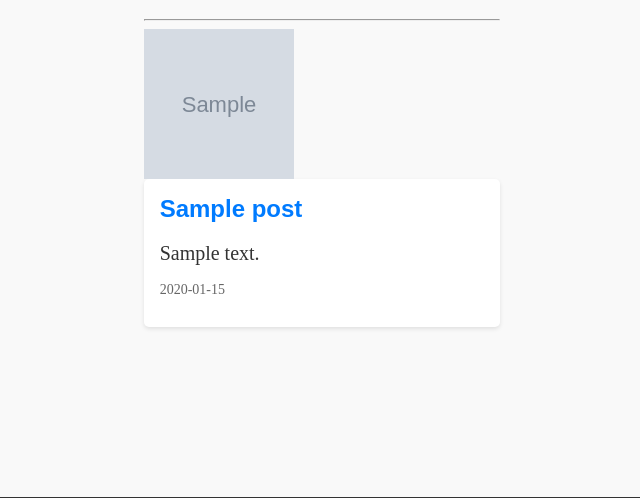
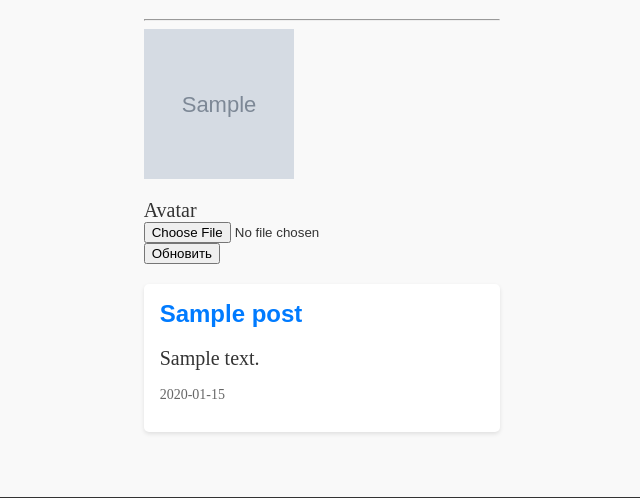
Before and after one commit to vovan13347/MyFlaskBlog, a Flask app: a page that uses app/templates/user.html in a window 1280 px wide. Shown: the part 206-704 px from the top of the page, without its empty margins (318-958 px from the left). Run offline with Flask 3, Linux system fonts and the light colour scheme; a user stored in the database is signed in; tables that the repository leaves empty hold one stand-in row (values such as "Sample post"); grey boxes marked "Sample" are stand-in pictures; some libraries are stand-ins or nearby versions.

Commit message:
update avatar form

```diff
--- a/app/routes.py
+++ b/app/routes.py
@@ -7,7 +7,7 @@ from flask_login import current_user, login_user, logout_user, login_required
 import sqlalchemy as sa
 from app import db
 
-from app.forms import RegistrationForm
+from app.forms import RegistrationForm,UpdateAvatarForm
 from urllib.parse import urlsplit
 
 
@@ -107,12 +107,12 @@ def register():
     return render_template('register.html', title='Register', form=form)
 
 
-@app.route('/user/<username>')
+@app.route('/user/<username>',methods=['GET', 'POST'])
 @login_required
 def user(username):
     user = db.first_or_404(sa.select(User).where(User.username == username))
     posts = Post.query.filter_by(user_id=user.id).all()
-    '''
+
     form = UpdateAvatarForm()
     if form.validate_on_submit():
 
@@ -122,6 +122,8 @@ def user(username):
             avatar_filename = secure_filename(avatar_file.filename)
             avatar_path = os.path.join(current_app.root_path, 'static/avatars', avatar_filename)
             avatar_file.save(avatar_path)
-    '''
 
-    return render_template('user.html', user=user, posts=posts)
+        if avatar_filename:
+            user.avatar = avatar_filename
+
+    return render_template('user.html', user=user, form=form, posts=posts)
--- a/app/templates/user.html
+++ b/app/templates/user.html
@@ -5,6 +5,18 @@
     <hr>
 
     <img src="{{ user.avatar_url() }}" alt="{{ user.username }}'s avatar" width="150" height="150">
+
+    <form action="" method="post" enctype="multipart/form-data">
+        {{ form.hidden_tag() }}
+            <p>
+                {{ form.avatar.label }}<br>
+                {{ form.avatar() }} <br>
+                {{ form.submit() }}
+                {% for error in form.avatar.errors %}
+                    <span style="color: red;">[{{ error }}]</span>
+                {% endfor %}
+
+    </form>
 
 
     {% for post in posts %}
```
Also changed, not shown: app/static/avatars/Game_Need_For_Speed_Need.jpg (added).
